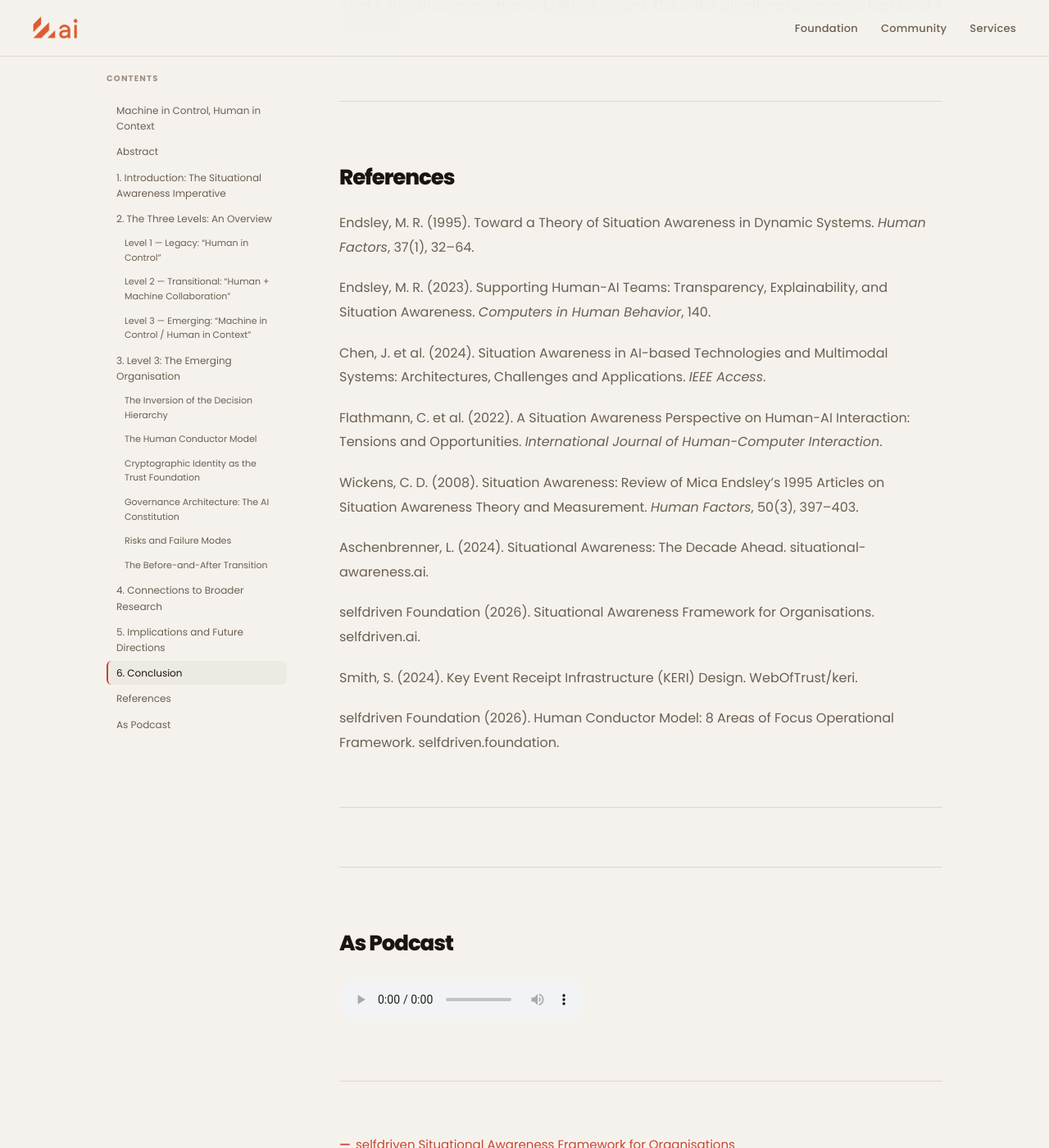
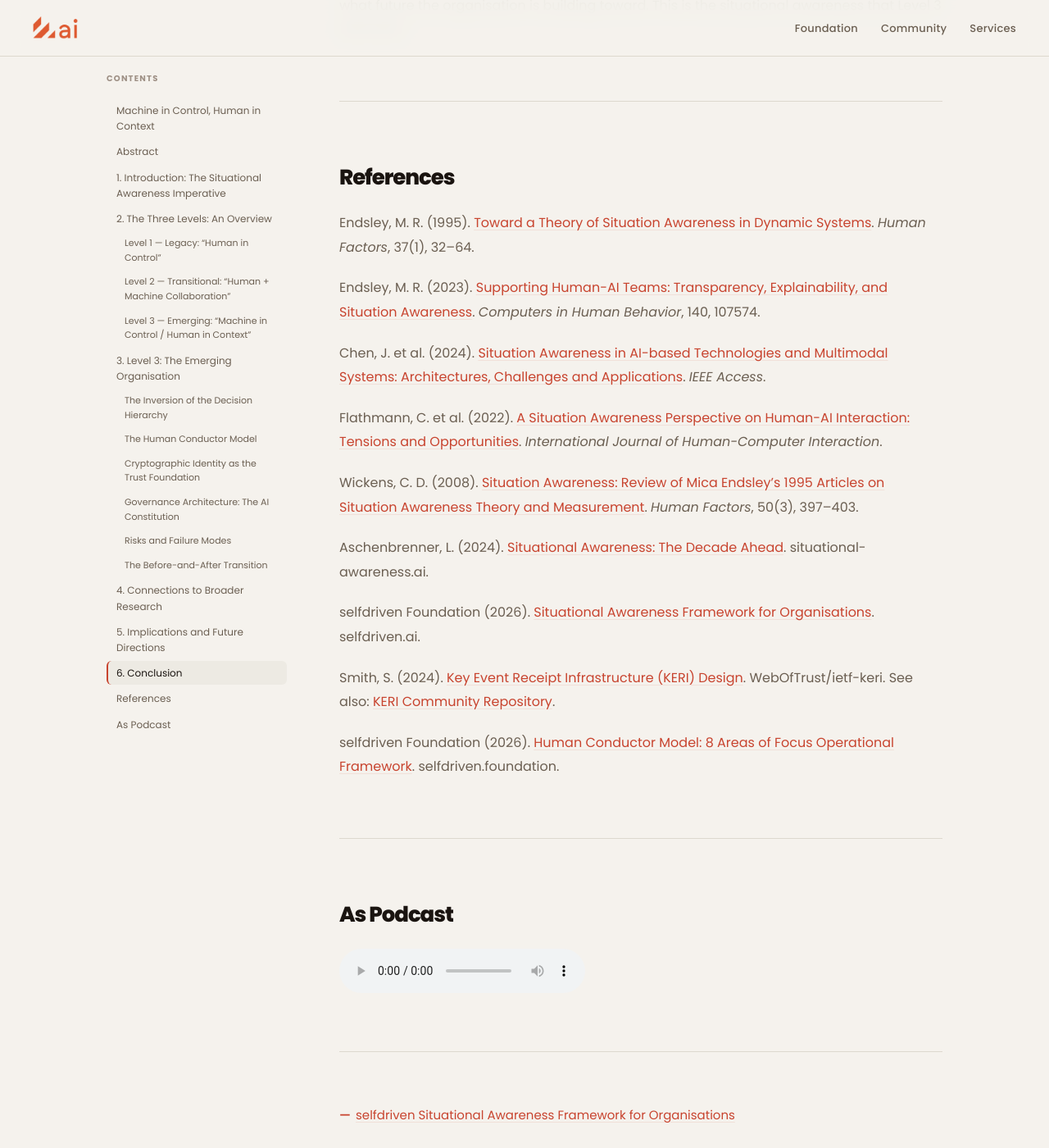
Before and after one commit to selfdriven-foundation/selfdriven-ai, a Jekyll site: the page built from docs/pages/framework-situational-awareness-organisations-deep-analysis.md, in a window 1280 px wide and 1400 px high, scrolled down 11847 px. Shown: the whole window at 82% size. Built offline with Jekyll 4.4.1, drawn with Linux system fonts in a browser that asks for light colours.

Commit message:
Update framework-situational-awareness-organisations-deep-analysis.md

```diff
--- a/docs/pages/framework-situational-awareness-organisations-deep-analysis.md
+++ b/docs/pages/framework-situational-awareness-organisations-deep-analysis.md
@@ -160,25 +160,23 @@ The phrase "We define direction, not decisions" is not a retreat from human resp
 
 ## References
 
-Endsley, M. R. (1995). Toward a Theory of Situation Awareness in Dynamic Systems. *Human Factors*, 37(1), 32–64.
+Endsley, M. R. (1995). [Toward a Theory of Situation Awareness in Dynamic Systems](https://journals.sagepub.com/doi/10.1518/001872095779049543). *Human Factors*, 37(1), 32–64.
 
-Endsley, M. R. (2023). Supporting Human-AI Teams: Transparency, Explainability, and Situation Awareness. *Computers in Human Behavior*, 140.
+Endsley, M. R. (2023). [Supporting Human-AI Teams: Transparency, Explainability, and Situation Awareness](https://www.sciencedirect.com/science/article/abs/pii/S0747563222003946). *Computers in Human Behavior*, 140, 107574.
 
-Chen, J. et al. (2024). Situation Awareness in AI-based Technologies and Multimodal Systems: Architectures, Challenges and Applications. *IEEE Access*.
+Chen, J. et al. (2024). [Situation Awareness in AI-based Technologies and Multimodal Systems: Architectures, Challenges and Applications](https://www.researchgate.net/publication/381539864_Situation_Awareness_in_AI-based_Technologies_and_Multimodal_Systems_Architectures_Challenges_and_Applications). *IEEE Access*.
 
-Flathmann, C. et al. (2022). A Situation Awareness Perspective on Human-AI Interaction: Tensions and Opportunities. *International Journal of Human-Computer Interaction*.
+Flathmann, C. et al. (2022). [A Situation Awareness Perspective on Human-AI Interaction: Tensions and Opportunities](https://www.tandfonline.com/doi/full/10.1080/10447318.2022.2093863). *International Journal of Human-Computer Interaction*.
 
-Wickens, C. D. (2008). Situation Awareness: Review of Mica Endsley's 1995 Articles on Situation Awareness Theory and Measurement. *Human Factors*, 50(3), 397–403.
+Wickens, C. D. (2008). [Situation Awareness: Review of Mica Endsley's 1995 Articles on Situation Awareness Theory and Measurement](https://journals.sagepub.com/doi/10.1518/001872008X288420). *Human Factors*, 50(3), 397–403.
 
-Aschenbrenner, L. (2024). Situational Awareness: The Decade Ahead. situational-awareness.ai.
+Aschenbrenner, L. (2024). [Situational Awareness: The Decade Ahead](https://situational-awareness.ai/). situational-awareness.ai.
 
-selfdriven Foundation (2026). Situational Awareness Framework for Organisations. selfdriven.ai.
+selfdriven Foundation (2026). [Situational Awareness Framework for Organisations](https://www.selfdriven.ai/situational-awareness-framework/organisations/). selfdriven.ai.
 
-Smith, S. (2024). Key Event Receipt Infrastructure (KERI) Design. WebOfTrust/keri.
+Smith, S. (2024). [Key Event Receipt Infrastructure (KERI) Design](https://weboftrust.github.io/ietf-keri/draft-ssmith-keri.html). WebOfTrust/ietf-keri. See also: [KERI Community Repository](https://github.com/WebOfTrust/keri).
 
-selfdriven Foundation (2026). Human Conductor Model: 8 Areas of Focus Operational Framework. selfdriven.foundation.
-
----
+selfdriven Foundation (2026). [Human Conductor Model: 8 Areas of Focus Operational Framework](https://actuate.selfdriven.community/framework/areas-of-focus). selfdriven.foundation.
 
 ## As Podcast
 
```
